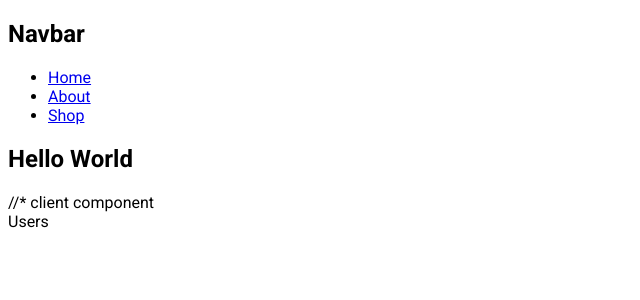
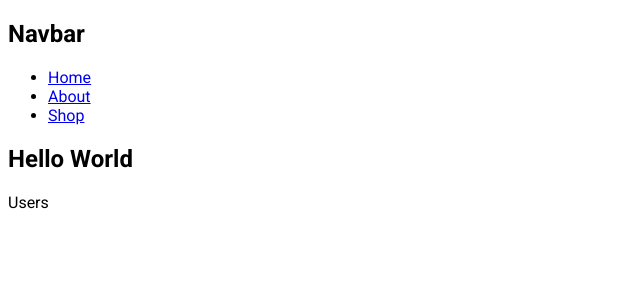
Before and after one commit to jlcarrascof/NextJs-Fundamentals, a Next.js app in the folder mynextproject/: page / in a window 1280 px wide. Shown: the top 300 px of the page, without its empty margins (0-640 px from the left). Built offline with nearby package versions, Linux system fonts and the light colour scheme.

Commit message:
Using a constant metadata to show how work React Server Components

```diff
--- a/mynextproject/app/page.jsx
+++ b/mynextproject/app/page.jsx
@@ -1,10 +1,14 @@
 import Users from "../components/Users.jsx"
+
+export const metadata = {
+    title: "My Special Home Page",
+}
 
 export default function HomePage() {
     //* server component
     return <section>
         <h1>Hello World</h1>
-        //* client component
+        {/* client component */}
         <Users />
     </section>
 }
```
